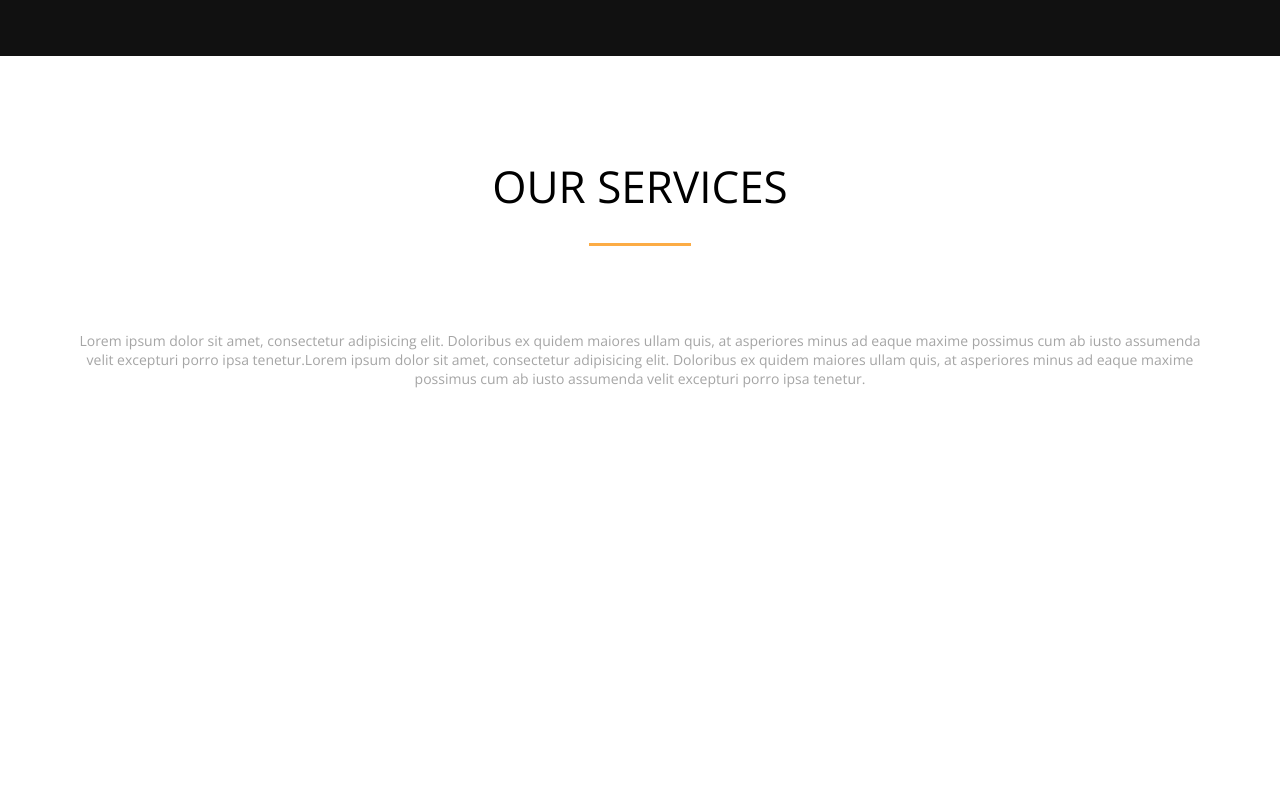
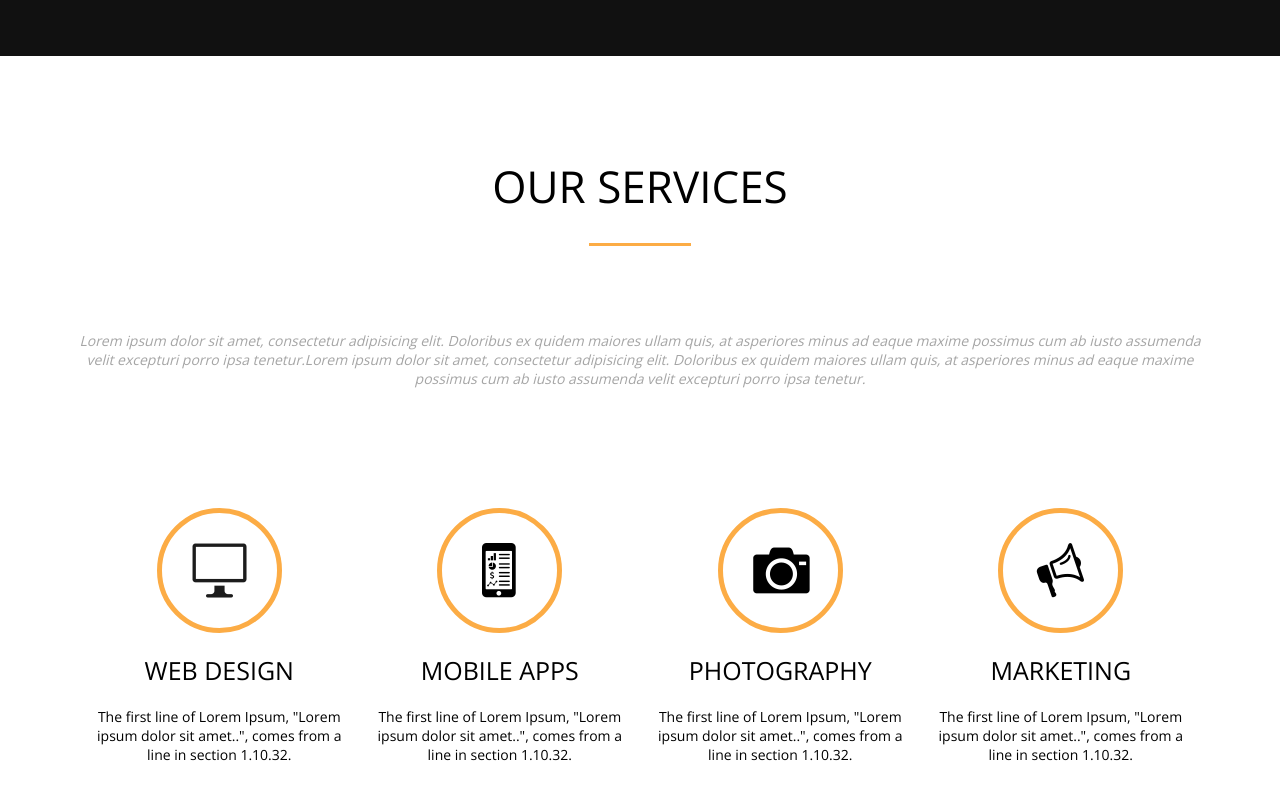
Before and after one commit to gwinplane/Web_dev, a plain HTML site: page index.html in a window 1280 px wide. Shown: the part 2111-2911 px from the top of the page. Before the commit the page ends 2599 px from the top, so only its background shows below. Drawn offline with nearby package versions, Linux system fonts and the light colour scheme.

Commit message:
four section

```diff
--- a/css/style.css
+++ b/css/style.css
@@ -221,3 +221,61 @@ body {
 	text-align: center;
 	color: #a5a5a5;
 }
+
+.serv_kinds {
+	display: flex;
+	justify-content: space-between;
+	margin: 100px 10px 100px;
+}
+
+.serv_kinds__per {
+	width: 33%;
+	padding: 0 5px;
+	text-align: center;
+}
+
+.photo_serv {
+	width: 125px;
+	height: 125px;
+	border-radius: 50%;
+	text-align: center;
+	margin: 20px auto;
+	border: 5px #fcac45 solid;
+}
+
+
+.ph-one {
+	background: url(../img/serv_1.png) 30px no-repeat;
+
+}
+
+.ph-two {
+	background: url(../img/serv_2.png) 40px no-repeat;
+}
+
+
+.ph-three {
+	background: url(../img/serv_3.png) 30px no-repeat;
+}
+
+
+.ph-four {
+	background: url(../img/serv_4.png) 33px no-repeat;
+}
+
+
+.name_serv {
+	font: 25px bold;
+	font-family: Open Sans;
+	margin-bottom: 7px;
+	text-transform: uppercase;
+}
+
+.about_serv {
+	font-family: Open Sans;
+	font-size: 14px;
+}
+
+.about_serv p {
+	margin-top: 20px;
+}
--- a/index.html
+++ b/index.html
@@ -152,9 +152,50 @@
 					</span>
 					</div>
 					<span class="info_text">
-						<p>Lorem ipsum dolor sit amet, consectetur adipisicing elit. Doloribus ex quidem maiores ullam quis, at asperiores minus ad eaque maxime possimus cum ab iusto assumenda velit excepturi porro ipsa tenetur.Lorem ipsum dolor sit amet, consectetur adipisicing elit. Doloribus ex quidem maiores ullam quis, at asperiores minus ad eaque maxime possimus cum ab iusto assumenda velit excepturi porro ipsa tenetur.</p>
-					</span>
-
+						<p><i>Lorem ipsum dolor sit amet, consectetur adipisicing elit. Doloribus ex quidem maiores ullam quis, at asperiores minus ad eaque maxime possimus cum ab iusto assumenda velit excepturi porro ipsa tenetur.Lorem ipsum dolor sit amet, consectetur adipisicing elit. Doloribus ex quidem maiores ullam quis, at asperiores minus ad eaque maxime possimus cum ab iusto assumenda velit excepturi porro ipsa tenetur.</i></p>
+						</span>
+						<div class="serv_kinds">
+							<div class="serv_kinds__per">
+								<div class="photo_serv ph-one">
+								</div>
+								<span class="name_serv">
+									Web design
+								</span>
+								<span class="about_serv">
+									<p>The first line of Lorem Ipsum, "Lorem ipsum dolor sit amet..", comes from a line in section 1.10.32.</p>
+								</span>
+							</div>
+							<div class="serv_kinds__per">
+								<div class="photo_serv ph-two">
+								</div>
+								<span class="name_serv">
+									Mobile apps
+								</span>
+								<span class="about_serv">
+									<p>The first line of Lorem Ipsum, "Lorem ipsum dolor sit amet..", comes from a line in section 1.10.32.</p>
+								</span>
+							</div>
+							<div class="serv_kinds__per">
+								<div class="photo_serv ph-three">
+								</div>
+								<span class="name_serv">
+									PHOTOGRAPHY
+								</span>
+								<span class="about_serv">
+									<p>The first line of Lorem Ipsum, "Lorem ipsum dolor sit amet..", comes from a line in section 1.10.32.</p>
+								</span>
+							</div>
+							<div class="serv_kinds__per">
+								<div class="photo_serv ph-four">
+								</div>
+								<span class="name_serv">
+									marketing
+								</span>
+								<span class="about_serv">
+									<p>The first line of Lorem Ipsum, "Lorem ipsum dolor sit amet..", comes from a line in section 1.10.32.</p>
+								</span>
+							</div>
+					</div>
 				</div>
 
 			</section>
```
Also changed, not shown: img/serv_1.png (added), img/serv_2.png (added), img/serv_3.png (added), img/serv_4.png (added).
